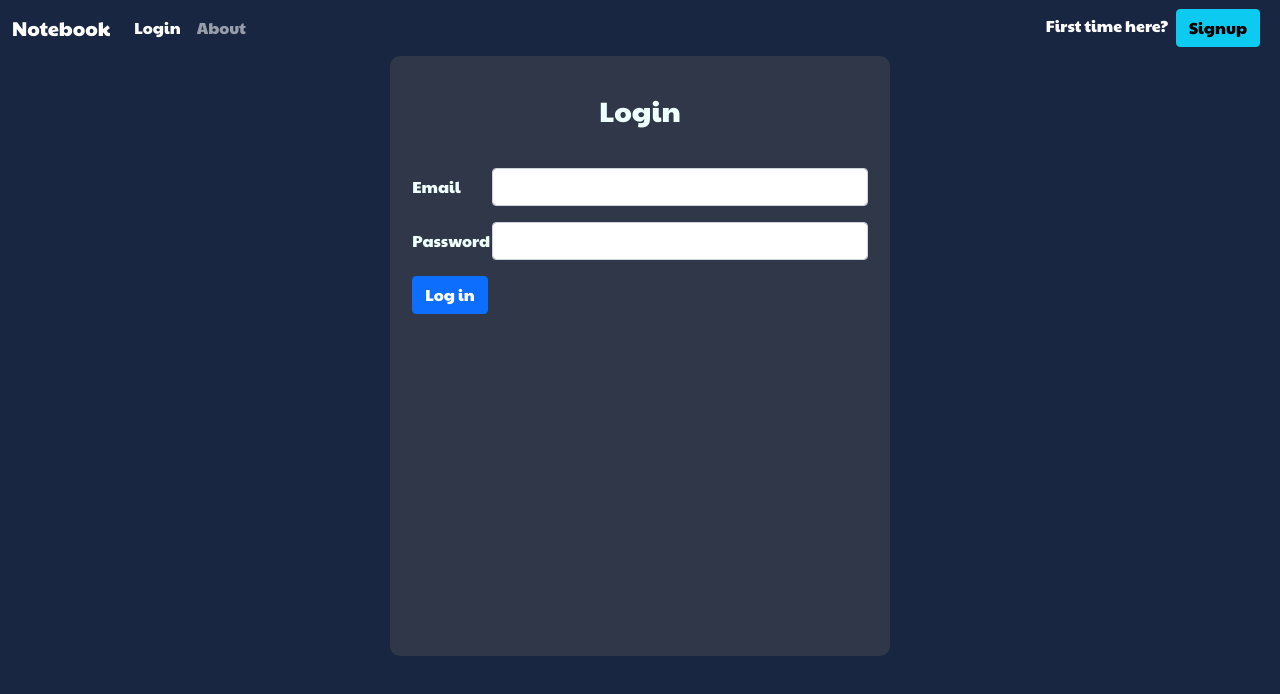
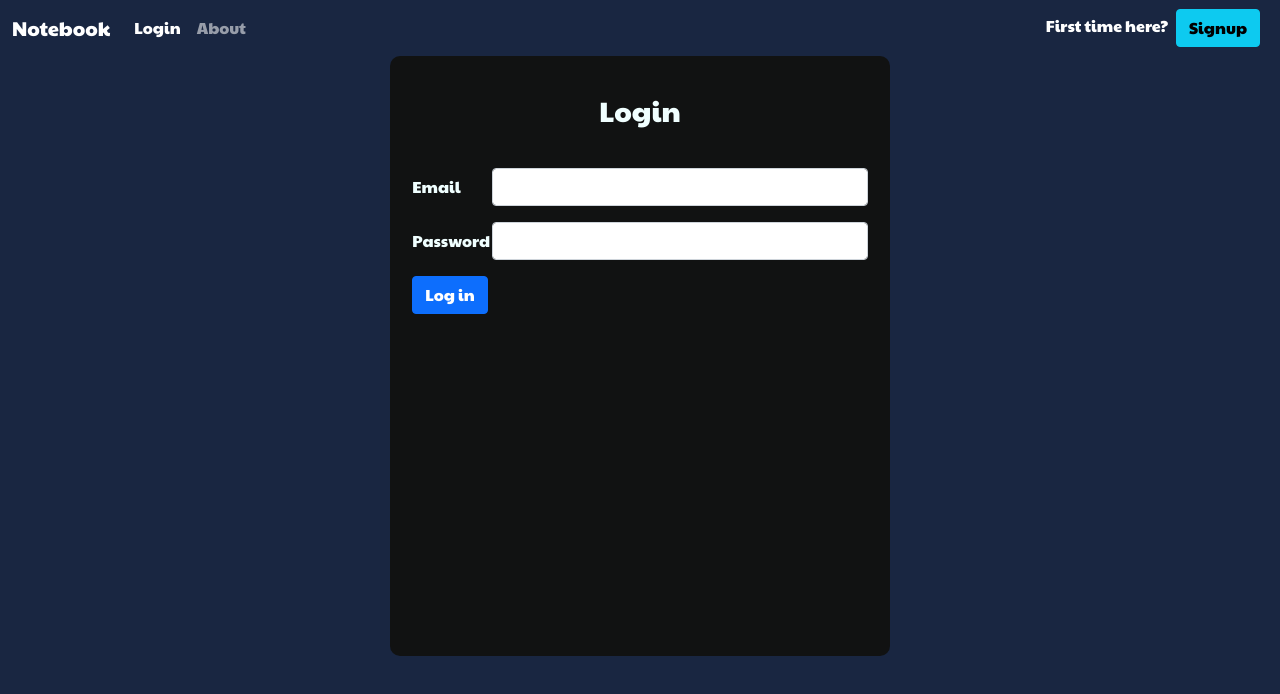
Before and after one commit to basu1020/Notebook-App, a React (Create React App) app: page / in a window 1280 px wide. Shown: the top 694 px of the page. Built offline with nearby package versions, Linux system fonts and the light colour scheme.

Commit message:
changed css a bit

```diff
--- a/src/App.css
+++ b/src/App.css
@@ -38,7 +38,7 @@
   width: 500px;
   height: 75vh;
   margin: auto;
-  background-color: #2f3749;
+  background-color: #111212;
   padding: 2%;
   border-radius: 10px;
 }
```
